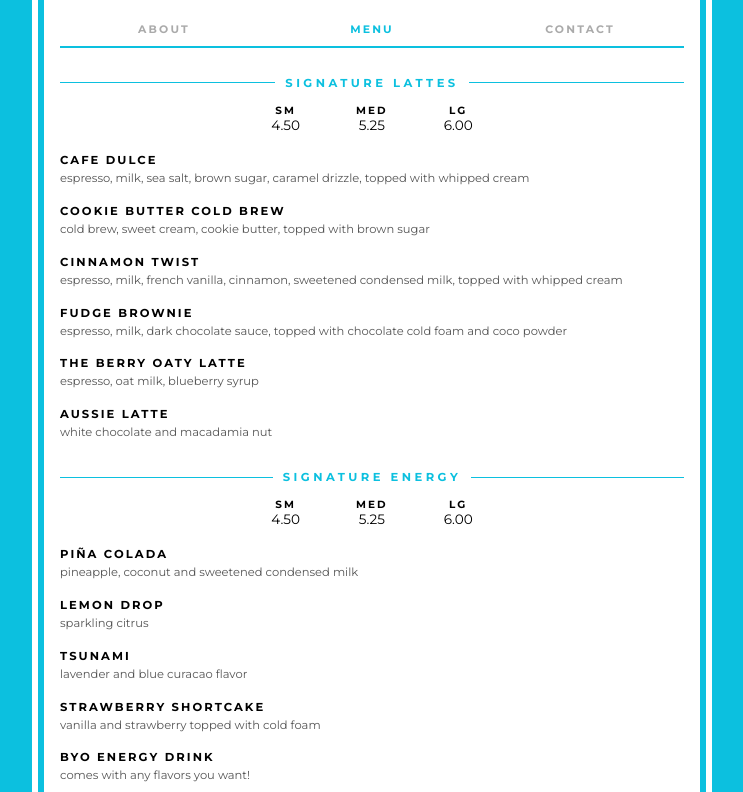
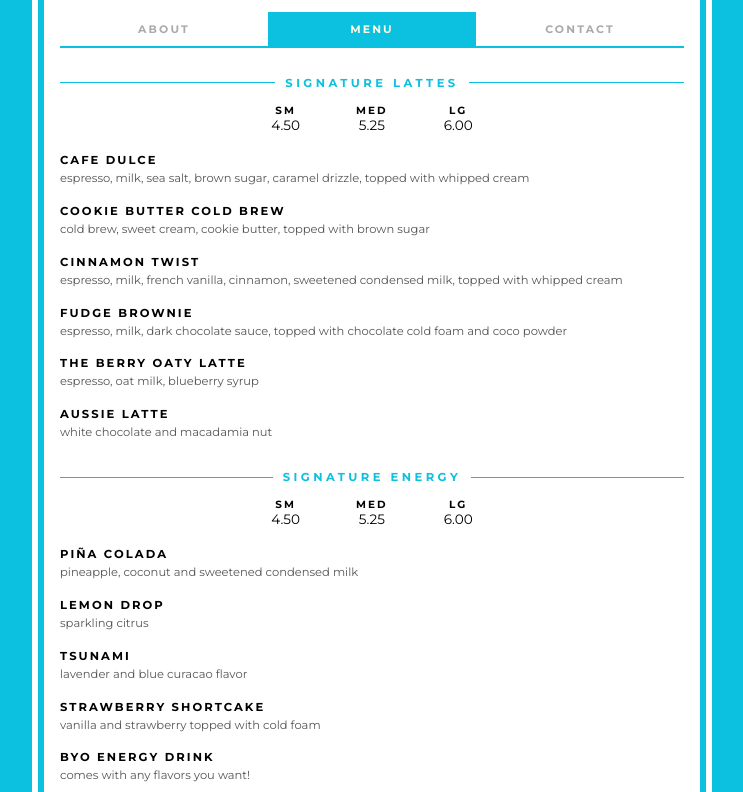
Before and after one commit to jonnyabowd/wake-espresso-site, a plain HTML site: page index.html in a window 1280 px wide. Shown: the part 140-932 px from the top of the page, without its empty margins (268-1011 px from the left). Drawn offline with Linux system fonts and the light colour scheme.

Commit message:
Style active tab with blue fill and cream text

```diff
--- a/index.html
+++ b/index.html
@@ -210,7 +210,8 @@
     }
 
     .tab-btn.active {
-      color: var(--color-brand-blue);
+      background: var(--color-brand-blue);
+      color: var(--color-brand-cream);
       border-bottom-color: var(--color-brand-blue);
     }
 
```
